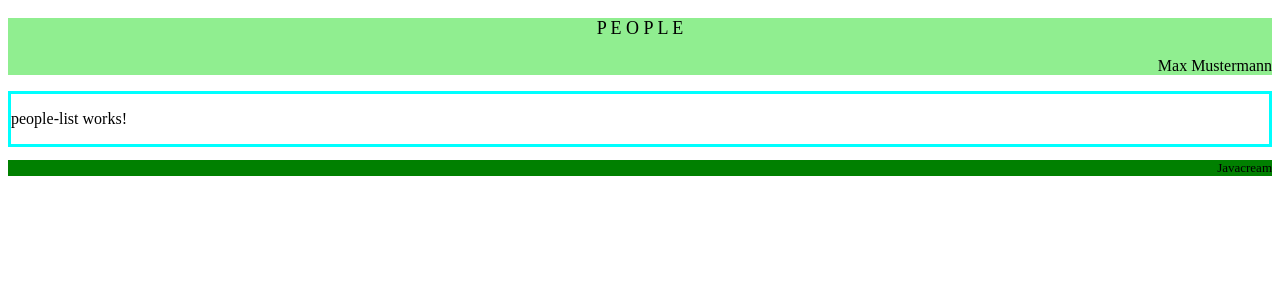
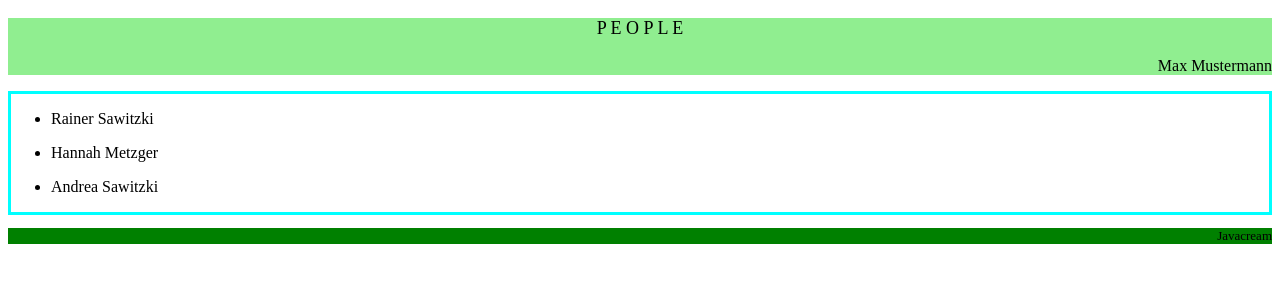
Before and after one commit to Javacream/org.javacream.training.angular, an Angular app in the folder training/: page / in a window 1280 px wide. Shown: the top 300 px of the page. Built offline with nearby package versions, Linux system fonts and the light colour scheme.

Commit message:
finish PeopleList

```diff
--- a/training/src/app/people/components/people-list/people-list.component.html
+++ b/training/src/app/people/components/people-list/people-list.component.html
@@ -1 +1,5 @@
-<p>people-list works!</p>
+<ul>
+    <li *ngFor = "let p of peopleList">
+        <app-person [person] = "p"></app-person>
+    </li>
+</ul>
--- a/training/src/app/people/components/people-list/people-list.component.ts
+++ b/training/src/app/people/components/people-list/people-list.component.ts
@@ -1,12 +1,19 @@
 import { Component } from '@angular/core';
+import { PeopleService } from '../../services/people.service';
+import { Person } from '../../model/people';
+import { PersonComponent } from '../person/person.component';
+import { CommonModule } from '@angular/common';
 
 @Component({
   selector: 'app-people-list',
   standalone: true,
-  imports: [],
+  imports: [PersonComponent, CommonModule],
   templateUrl: './people-list.component.html',
   styleUrl: './people-list.component.css'
 })
 export class PeopleListComponent {
-
+  peopleList:Array<Person>
+  constructor(readonly peopleService:PeopleService){
+    this.peopleList = peopleService.findAll()
+  }
 }
```
